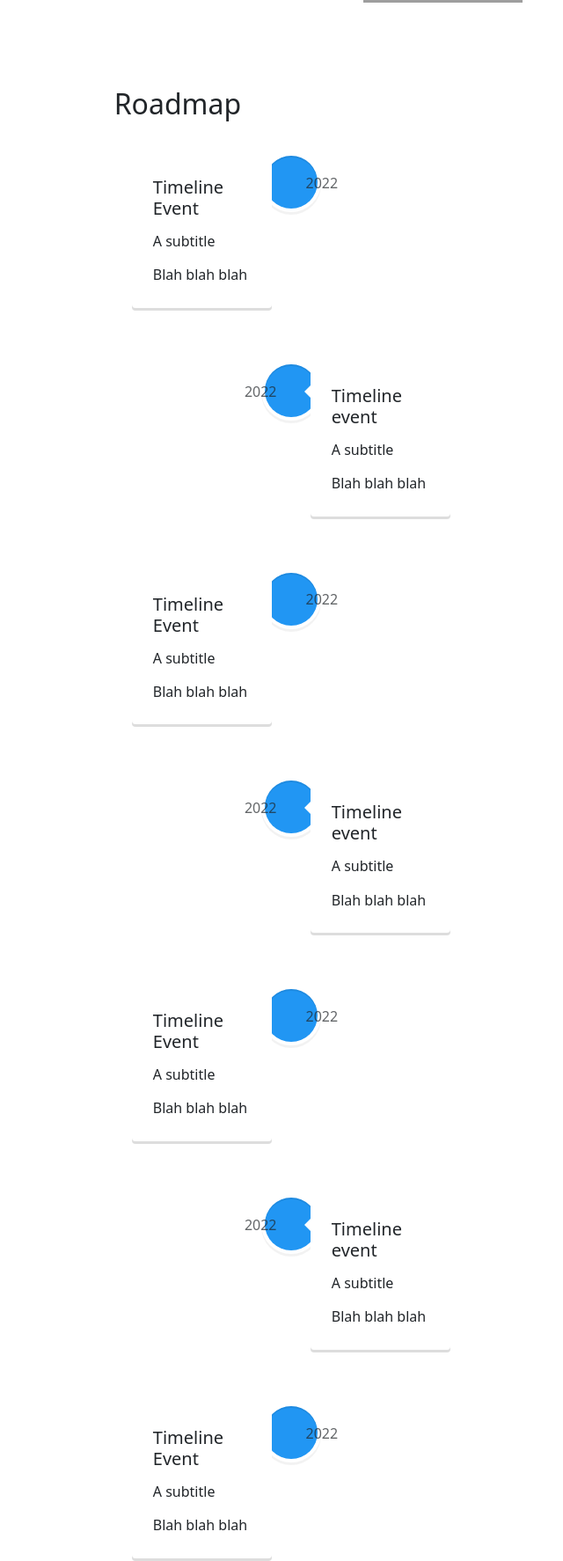
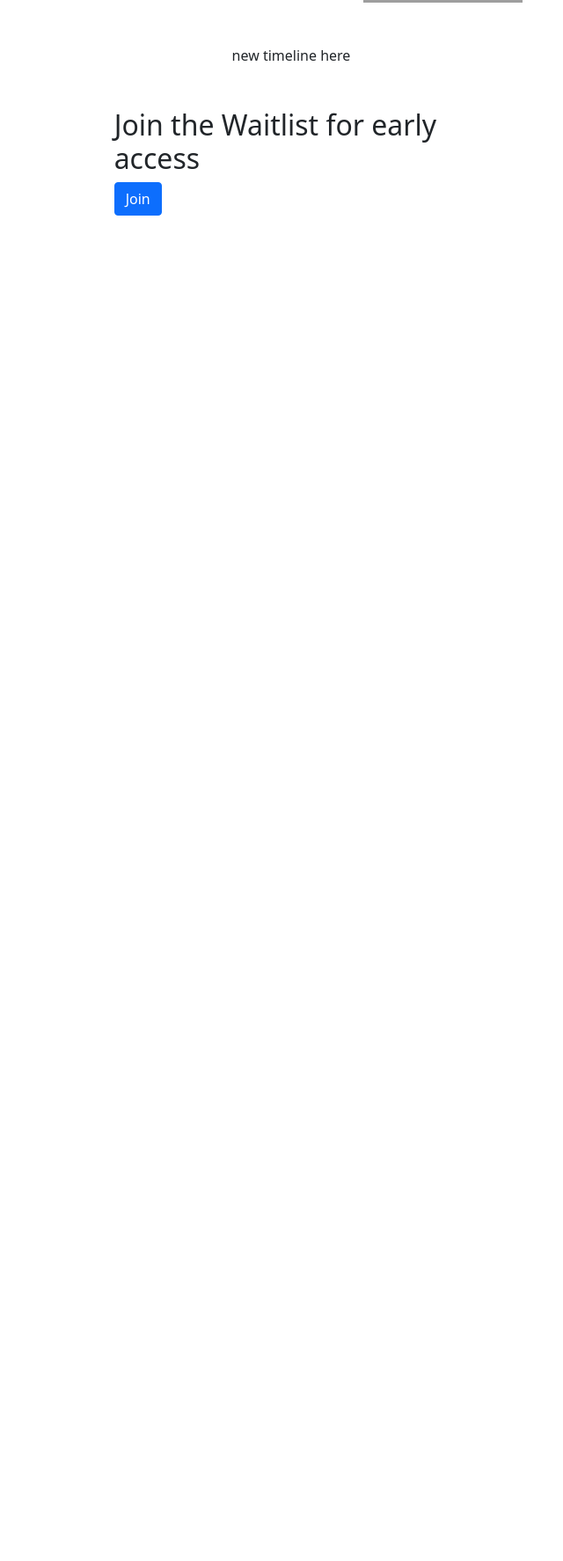
Before and after one commit to darrindevs/1140nft, a Gatsby site: page / in a window 1280 px wide. Shown: the part 1004-2778 px from the top of the page at 88% size, without its empty margins (309-949 px from the left). After the commit the page ends 1297 px from the top, so only its background shows below. Built offline with nearby package versions, Linux system fonts and the light colour scheme; Gatsby itself is replaced by a stand-in of ours; grey boxes are pictures that could not be loaded.

Commit message:
remove timeline

```diff
--- a/src/components/layout.js
+++ b/src/components/layout.js
@@ -105,146 +105,10 @@ const Layout = ({ children }) => {
                 </div>
               </div>
             </div>
-
-
-
-
             <Row className="justify-content-md-center pt-5">
-
-
+            new timeline here
             </Row>
-
-
-
-
-
-
-
-
-
-
-
-
-
-
-
-
-
-
-
-             <Row className="justify-content-md-center pt-5">
-               <Col md={{ span: 4, offset: 0 }}>
-                 <h2>Roadmap</h2>
-                 {/* https://www.npmjs.com/package/react-vertical-timeline-component */}
-                 <VerticalTimeline>
-                    <VerticalTimelineElement
-                      className="vertical-timeline-element--work"
-                      contentStyle={{ background: '', color: '' }}
-                      contentArrowStyle={{ borderRight: '7px solid  rgb(33, 150, 243)' }}
-                      date="2022"
-                      iconStyle={{ background: 'rgb(33, 150, 243)', color: '#fff' }}
-                      //icon={<WorkIcon />}
-                      >
-                      <h5 className="vertical-timeline-element-title">Timeline Event</h5>
-                      <h6 className="vertical-timeline-element-subtitle pt-3">A subtitle</h6>
-                      <p>
-                        Blah blah blah
-                      </p>
-                    </VerticalTimelineElement>
-                  <VerticalTimelineElement
-                      className="vertical-timeline-element--work"
-                      date="2022"
-                      iconStyle={{ background: 'rgb(33, 150, 243)', color: '#fff' }}
-                      //icon={<WorkIcon />}
-                    >
-                    <h5 className="vertical-timeline-element-title">Timeline event</h5>
-                    <h6 className="vertical-timeline-element-subtitle pt-3">A subtitle</h6>
-                    <p>
-                      Blah blah blah
-                    </p>
-                    </VerticalTimelineElement>
-                    <VerticalTimelineElement
-                      className="vertical-timeline-element--work"
-                      contentStyle={{ background: '', color: '' }}
-                      contentArrowStyle={{ borderRight: '7px solid  rgb(33, 150, 243)' }}
-                      date="2022"
-                      iconStyle={{ background: 'rgb(33, 150, 243)', color: '#fff' }}
-                      //icon={<WorkIcon />}
-                      >
-                      <h5 className="vertical-timeline-element-title">Timeline Event</h5>
-                      <h6 className="vertical-timeline-element-subtitle pt-3">A subtitle</h6>
-                      <p>
-                        Blah blah blah
-                      </p>
-                    </VerticalTimelineElement>
-                  <VerticalTimelineElement
-                      className="vertical-timeline-element--work"
-                      date="2022"
-                      iconStyle={{ background: 'rgb(33, 150, 243)', color: '#fff' }}
-                      //icon={<WorkIcon />}
-                    >
-                    <h5 className="vertical-timeline-element-title">Timeline event</h5>
-                    <h6 className="vertical-timeline-element-subtitle pt-3">A subtitle</h6>
-                    <p>
-                      Blah blah blah
-                    </p>
-                    </VerticalTimelineElement>
-                    <VerticalTimelineElement
-                      className="vertical-timeline-element--work"
-                      contentStyle={{ background: '', color: '' }}
-                      contentArrowStyle={{ borderRight: '7px solid  rgb(33, 150, 243)' }}
-                      date="2022"
-                      iconStyle={{ background: 'rgb(33, 150, 243)', color: '#fff' }}
-                      //icon={<WorkIcon />}
-                      >
-                      <h5 className="vertical-timeline-element-title">Timeline Event</h5>
-                      <h6 className="vertical-timeline-element-subtitle pt-3">A subtitle</h6>
-                      <p>
-                        Blah blah blah
-                      </p>
-                    </VerticalTimelineElement>
-                  <VerticalTimelineElement
-                      className="vertical-timeline-element--work"
-                      date="2022"
-                      iconStyle={{ background: 'rgb(33, 150, 243)', color: '#fff' }}
-                      //icon={<WorkIcon />}
-                    >
-                    <h5 className="vertical-timeline-element-title">Timeline event</h5>
-                    <h6 className="vertical-timeline-element-subtitle pt-3">A subtitle</h6>
-                    <p>
-                      Blah blah blah
-                    </p>
-                    </VerticalTimelineElement>
-                    <VerticalTimelineElement
-                      className="vertical-timeline-element--work"
-                      contentStyle={{ background: '', color: '' }}
-                      contentArrowStyle={{ borderRight: '7px solid  rgb(33, 150, 243)' }}
-                      date="2022"
-                      iconStyle={{ background: 'rgb(33, 150, 243)', color: '#fff' }}
-                      //icon={<WorkIcon />}
-                      >
-                      <h5 className="vertical-timeline-element-title">Timeline Event</h5>
-                      <h6 className="vertical-timeline-element-subtitle pt-3">A subtitle</h6>
-                      <p>
-                        Blah blah blah
-                      </p>
-                    </VerticalTimelineElement>
-                  <VerticalTimelineElement
-                      className="vertical-timeline-element--work"
-                      date="2022"
-                      iconStyle={{ background: 'rgb(33, 150, 243)', color: '#fff' }}
-                      //icon={<WorkIcon />}
-                    >
-                    <h5 className="vertical-timeline-element-title">Timeline event</h5>
-                    <h6 className="vertical-timeline-element-subtitle pt-3">A subtitle</h6>
-                    <p>
-                      Blah blah blah
-                    </p>
-                    </VerticalTimelineElement>
-                  </VerticalTimeline>
-               </Col>
-             </Row>
-             <Row className="justify-content-md-center pt-5 pb-5">
+            <Row className="justify-content-md-center pt-5 pb-5">
                <Col md={{ span: 4, offset: 0 }}>
                  <h2>Join the Waitlist for early access</h2>
                  <span> <Button variant="primary">Join</Button>{' '}</span>
```
